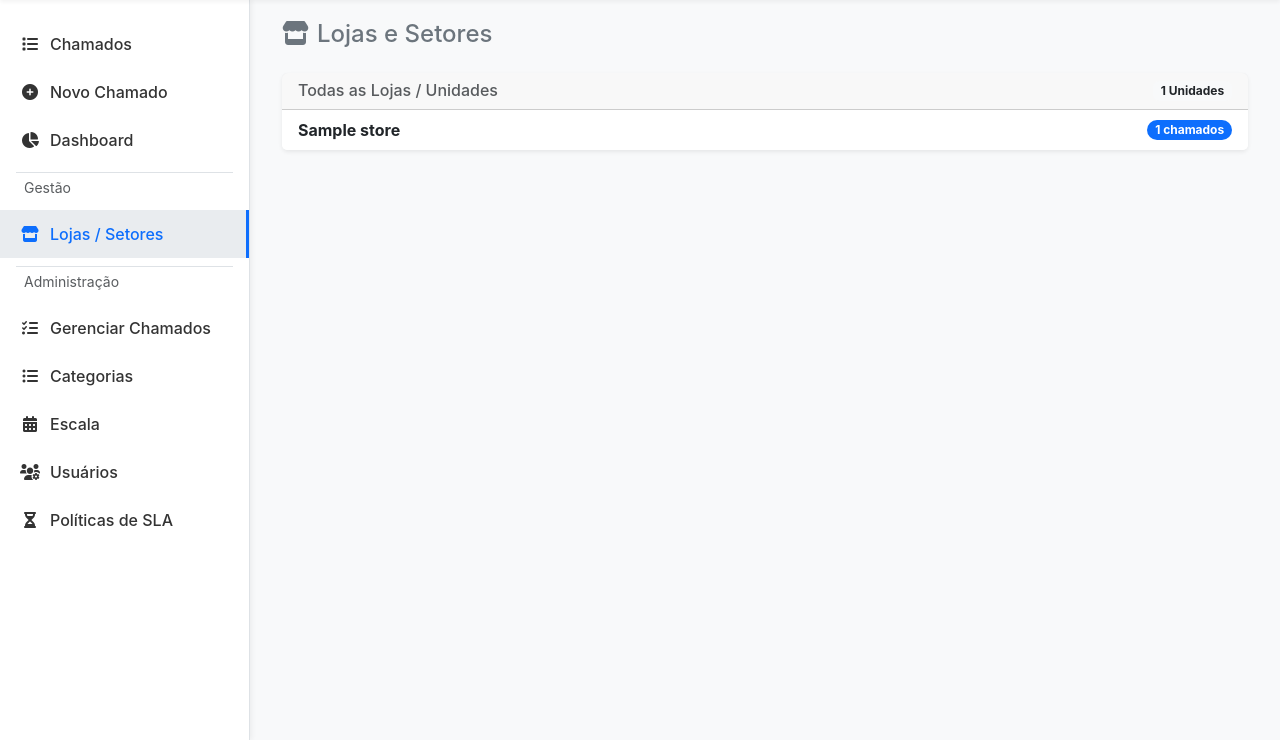
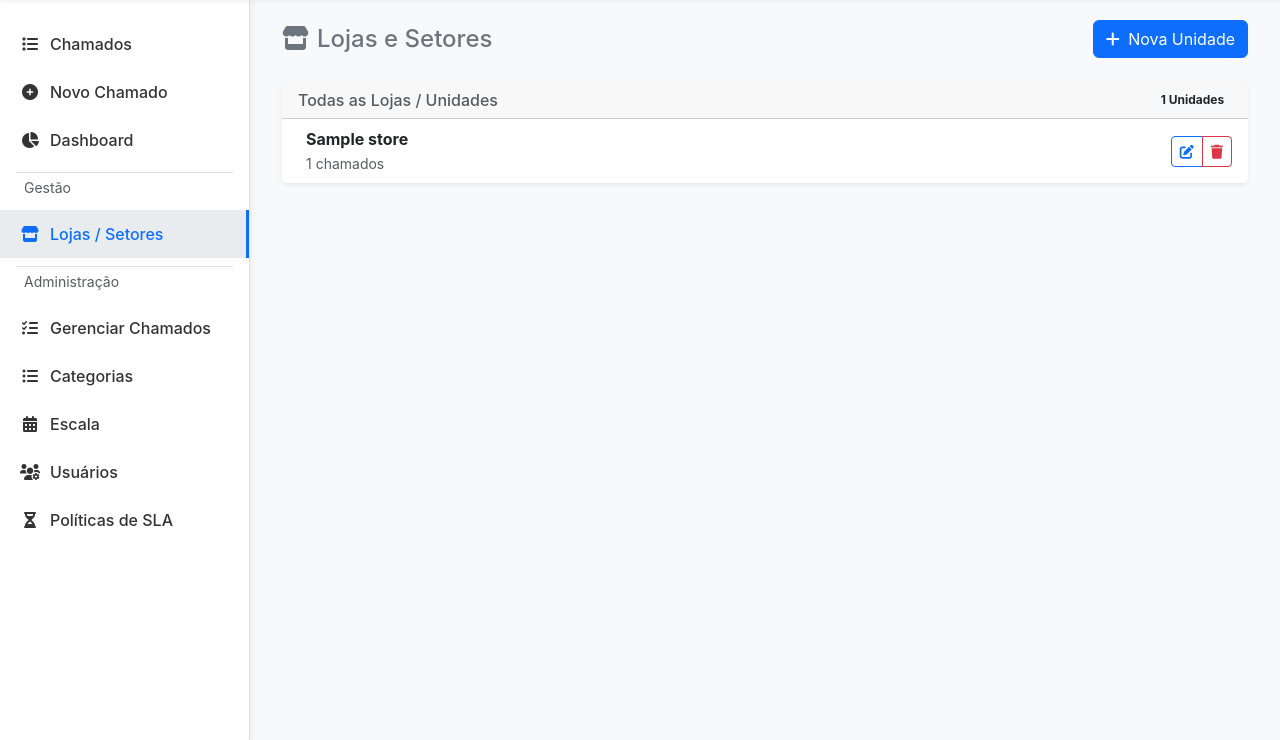
Before and after one commit to derschutz3/goat, a Flask app: page /lojas/ in a window 1280 px wide. Shown: the part 60-800 px from the top of the page. Run offline with Flask 3, Linux system fonts and the light colour scheme; a user stored in the database is signed in; tables that the repository leaves empty hold one stand-in row (values such as "Sample post").

Commit message:
feat(lojas): add edit/delete functionality to frontend

```diff
--- a/app/templates/lojas_setores.html
+++ b/app/templates/lojas_setores.html
@@ -5,7 +5,7 @@
 {% block content %}
 <div class="d-flex justify-content-between align-items-center mb-4">
     <h4 class="mb-0 text-secondary"><i class="fas fa-store me-2"></i>Lojas e Setores</h4>
-    <!-- <button class="btn btn-primary"><i class="fas fa-plus me-1"></i> Nova Unidade</button> -->
+    <button class="btn btn-primary" onclick="openModal()"><i class="fas fa-plus me-1"></i> Nova Unidade</button>
 </div>
 
 <div class="row g-4">
@@ -18,13 +18,22 @@
             </div>
             <div class="list-group list-group-flush">
                 {% for store in stats %}
-                <a href="#" class="list-group-item list-group-item-action d-flex justify-content-between align-items-center">
-                    <div>
-                        <strong>{{ store.name }}</strong>
-                        <!-- <div class="small text-muted">Endereço não cadastrado</div> -->
+                <div class="list-group-item d-flex justify-content-between align-items-center">
+                    <div class="d-flex align-items-center flex-grow-1" onclick="editStore('{{ store.name }}')" style="cursor: pointer;">
+                        <div class="ms-2">
+                            <div class="fw-bold">{{ store.name }}</div>
+                            <small class="text-muted">{{ store.count }} chamados</small>
+                        </div>
                     </div>
-                    <span class="badge bg-{{ 'primary' if store.count > 0 else 'secondary' }} rounded-pill">{{ store.count }} chamados</span>
-                </a>
+                    <div class="btn-group">
+                        <button class="btn btn-sm btn-outline-primary" onclick="editStore('{{ store.name }}')" title="Editar">
+                            <i class="fas fa-edit"></i>
+                        </button>
+                        <button class="btn btn-sm btn-outline-danger" onclick="deleteStore('{{ store.name }}')" title="Excluir">
+                            <i class="fas fa-trash"></i>
+                        </button>
+                    </div>
+                </div>
                 {% else %}
                 <div class="list-group-item text-center text-muted py-3">
                     Nenhuma loja encontrada.
@@ -34,4 +43,120 @@
         </div>
     </div>
 </div>
+
+<!-- Modal -->
+<div class="modal fade" id="storeModal" tabindex="-1" aria-hidden="true">
+    <div class="modal-dialog">
+        <div class="modal-content">
+            <div class="modal-header">
+                <h5 class="modal-title" id="modalTitle">Nova Loja</h5>
+                <button type="button" class="btn-close" data-bs-dismiss="modal" aria-label="Close"></button>
+            </div>
+            <div class="modal-body">
+                <form id="storeForm">
+                    <div class="mb-3">
+                        <label for="name" class="form-label">Nome da Loja</label>
+                        <input type="text" class="form-control" id="name" required>
+                    </div>
+                    <div class="mb-3">
+                        <label for="cnpj" class="form-label">CNPJ</label>
+                        <input type="text" class="form-control" id="cnpj">
+                    </div>
+                    <div class="mb-3">
+                        <label for="address" class="form-label">Endereço</label>
+                        <input type="text" class="form-control" id="address">
+                    </div>
+                    <div class="mb-3">
+                        <label for="manager" class="form-label">Gerente</label>
+                        <input type="text" class="form-control" id="manager">
+                    </div>
+                </form>
+            </div>
+            <div class="modal-footer">
+                <button type="button" class="btn btn-secondary" data-bs-dismiss="modal">Cancelar</button>
+                <button type="button" class="btn btn-primary" onclick="saveStore()">Salvar</button>
+            </div>
+        </div>
+    </div>
+</div>
+
+<script>
+let storeModal;
+
+document.addEventListener('DOMContentLoaded', function() {
+    storeModal = new bootstrap.Modal(document.getElementById('storeModal'));
+});
+
+function openModal() {
+    document.getElementById('modalTitle').innerText = 'Nova Loja';
+    document.getElementById('storeForm').reset();
+    document.getElementById('name').readOnly = false;
+    storeModal.show();
+}
+
+function editStore(name) {
+    document.getElementById('modalTitle').innerText = 'Editar Loja';
+
+    fetch(`/lojas/details/${encodeURIComponent(name)}`)
+        .then(response => response.json())
+        .then(data => {
+            document.getElementById('name').value = data.name;
+            document.getElementById('cnpj').value = data.cnpj || '';
+            document.getElementById('address').value = data.address || '';
+            document.getElementById('manager').value = data.manager || '';
+            document.getElementById('name').readOnly = true; // Prevent renaming for now as it is the key
+            storeModal.show();
+        })
+        .catch(error => console.error('Error:', error));
+}
+
+function saveStore() {
+    const data = {
+        name: document.getElementById('name').value,
+        cnpj: document.getElementById('cnpj').value,
+        address: document.getElementById('address').value,
+        manager: document.getElementById('manager').value
+    };
+
+    fetch('/lojas/save', {
+        method: 'POST',
+        headers: {
+            'Content-Type': 'application/json',
+        },
+        body: JSON.stringify(data)
+    })
+    .then(response => response.json())
+    .then(data => {
+        if (data.success) {
+            location.reload();
+        } else {
+            alert('Erro ao salvar: ' + (data.message || 'Erro desconhecido'));
+        }
+    })
+    .catch(error => {
+        console.error('Error:', error);
+        alert('Erro ao salvar loja');
+    });
+}
+
+function deleteStore(name) {
+    if (confirm(`Tem certeza que deseja excluir a loja "${name}"?`)) {
+        fetch(`/lojas/delete/${encodeURIComponent(name)}`, {
+            method: 'POST'
+        })
+        .then(response => response.json())
+        .then(data => {
+            if (data.success) {
+                location.reload();
+            } else {
+                alert('Erro ao excluir: ' + (data.message || 'Erro desconhecido'));
+            }
+        })
+        .catch(error => {
+            console.error('Error:', error);
+            alert('Erro ao excluir loja');
+        });
+    }
+}
+</script>
 {% endblock %}
```
